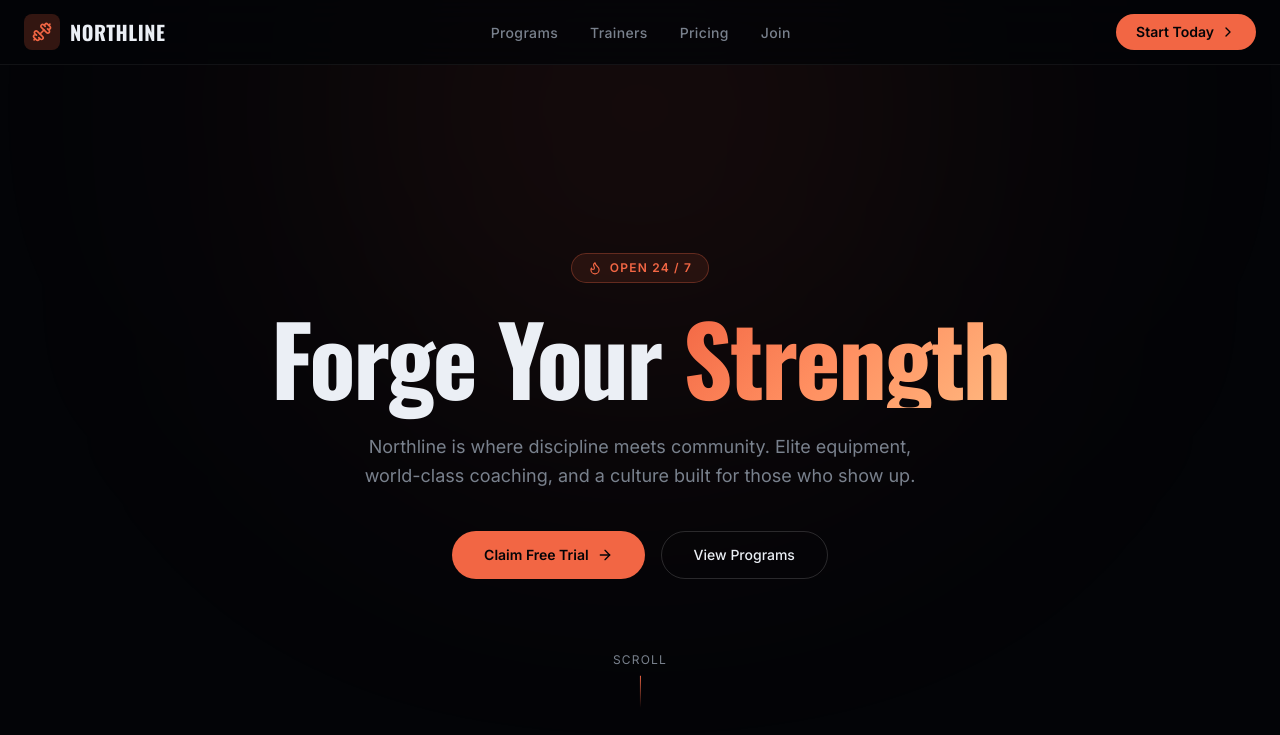
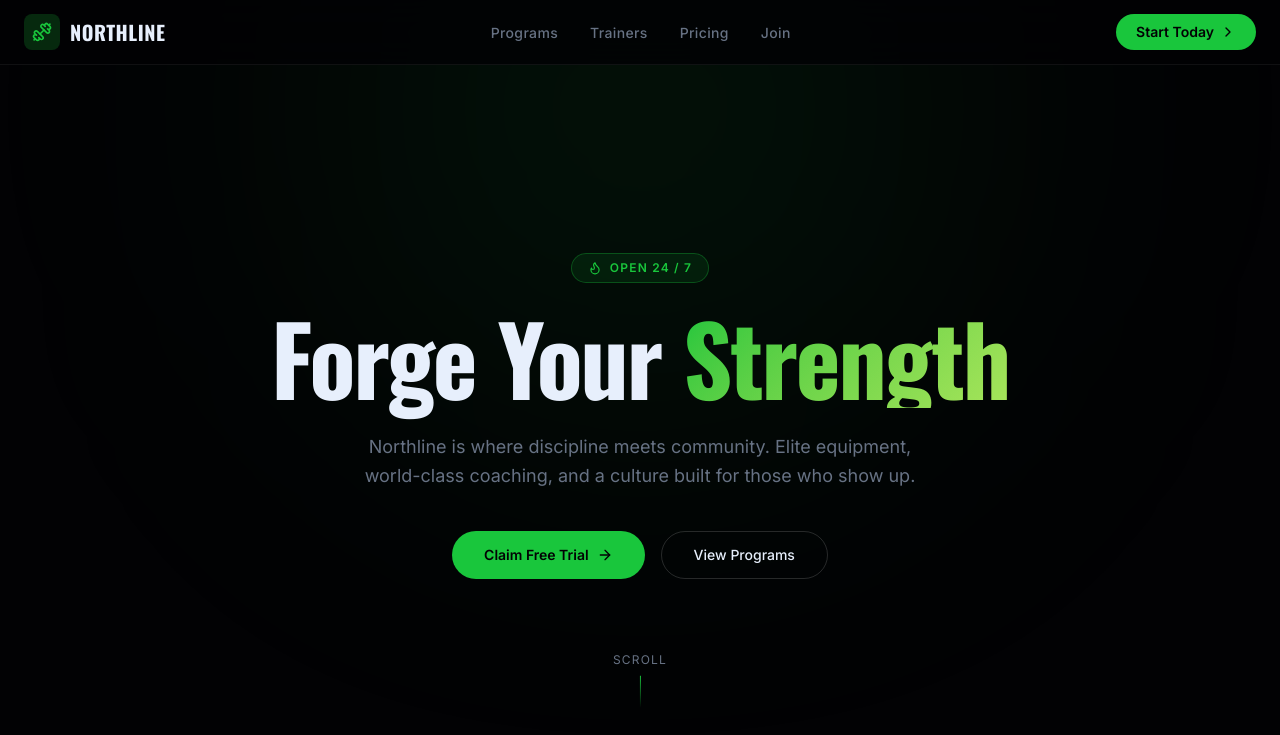
Before and after one commit to anas-khan-antimatter/mkt-northline-fitness, a Next.js app: page / in a window 1280 px wide. Shown: the top 735 px of the page. Built offline with nearby package versions, Linux system fonts and the light colour scheme.

Commit message:
antimatter: checkpoint c-1790732951274-8t1ke

```diff
--- a/src/app/globals.css
+++ b/src/app/globals.css
@@ -47,62 +47,62 @@
   --radius-2xl: calc(var(--radius) * 1.8);
 }
 
-/* Dark-first: Northline Fitness palette — athletic black, burnt orange, steel */
+/* Dark-first: Northline Fitness palette — industrial black, volt-green */
 :root {
-  --background: oklch(0.11 0.008 260);       /* near-black */
-  --foreground: oklch(0.95 0.01 260);
-  --card: oklch(0.16 0.01 260);
-  --card-foreground: oklch(0.95 0.01 260);
-  --popover: oklch(0.16 0.01 260);
-  --popover-foreground: oklch(0.95 0.01 260);
-  --primary: oklch(0.68 0.18 35);            /* burnt orange / fire */
-  --primary-foreground: oklch(0.11 0.008 260);
-  --secondary: oklch(0.22 0.01 260);
-  --secondary-foreground: oklch(0.95 0.01 260);
-  --muted: oklch(0.18 0.01 260);
-  --muted-foreground: oklch(0.6 0.02 260);
-  --accent: oklch(0.68 0.18 35);
-  --accent-foreground: oklch(0.11 0.008 260);
-  --destructive: oklch(0.7 0.19 22);
+  --background: oklch(0.09 0.006 260);       /* deeper near-black */
+  --foreground: oklch(0.95 0.02 260);
+  --card: oklch(0.14 0.01 260);
+  --card-foreground: oklch(0.95 0.02 260);
+  --popover: oklch(0.14 0.01 260);
+  --popover-foreground: oklch(0.95 0.02 260);
+  --primary: oklch(0.72 0.22 145);            /* volt-green */
+  --primary-foreground: oklch(0.09 0.006 260);
+  --secondary: oklch(0.20 0.01 260);
+  --secondary-foreground: oklch(0.95 0.02 260);
+  --muted: oklch(0.16 0.01 260);
+  --muted-foreground: oklch(0.55 0.03 260);
+  --accent: oklch(0.72 0.22 145);
+  --accent-foreground: oklch(0.09 0.006 260);
+  --destructive: oklch(0.65 0.25 30);
   --border: oklch(1 0 0 / 10%);
   --input: oklch(1 0 0 / 12%);
-  --ring: oklch(0.68 0.18 35 / 0.4);
+  --ring: oklch(0.72 0.22 145 / 0.4);
   --radius: 0.5rem;
-  --chart-1: oklch(0.68 0.18 35);
-  --chart-2: oklch(0.58 0.14 260);
-  --chart-3: oklch(0.48 0.12 260);
-  --chart-4: oklch(0.38 0.1 260);
-  --chart-5: oklch(0.28 0.08 260);
-  --sidebar: oklch(0.16 0.01 260);
-  --sidebar-foreground: oklch(0.95 0.01 260);
-  --sidebar-primary: oklch(0.68 0.18 35);
-  --sidebar-primary-foreground: oklch(0.11 0.008 260);
-  --sidebar-accent: oklch(0.22 0.01 260);
-  --sidebar-accent-foreground: oklch(0.95 0.01 260);
+  --chart-1: oklch(0.72 0.22 145);
+  --chart-2: oklch(0.62 0.18 145);
+  --chart-3: oklch(0.52 0.15 145);
+  --chart-4: oklch(0.38 0.10 260);
+  --chart-5: oklch(0.25 0.08 260);
+  --sidebar: oklch(0.14 0.01 260);
+  --sidebar-foreground: oklch(0.95 0.02 260);
+  --sidebar-primary: oklch(0.72 0.22 145);
+  --sidebar-primary-foreground: oklch(0.09 0.006 260);
+  --sidebar-accent: oklch(0.20 0.01 260);
+  --sidebar-accent-foreground: oklch(0.95 0.02 260);
   --sidebar-border: oklch(1 0 0 / 8%);
-  --sidebar-ring: oklch(0.68 0.18 35 / 0.4);
+  --sidebar-ring: oklch(0.72 0.22 145 / 0.4);
 }
 
 .dark {
-  /* same — always dark mode, no light theme switch needed */
-  --background: oklch(0.11 0.008 260);
-  --foreground: oklch(0.95 0.01 260);
-  --card: oklch(0.16 0.01 260);
-  --card-foreground: oklch(0.95 0.01 260);
-  --popover: oklch(0.16 0.01 260);
-  --popover-foreground: oklch(0.95 0.01 260);
-  --primary: oklch(0.68 0.18 35);
-  --primary-foreground: oklch(0.11 0.008 260);
-  --secondary: oklch(0.22 0.01 260);
-  --secondary-foreground: oklch(0.95 0.01 260);
-  --muted: oklch(0.18 0.01 260);
-  --muted-foreground: oklch(0.6 0.02 260);
-  --accent: oklch(0.68 0.18 35);
-  --accent-foreground: oklch(0.11 0.008 260);
-  --destructive: oklch(0.7 0.19 22);
+  /* always dark mode — no light/hc switcher */
+  --background: oklch(0.09 0.006 260);
+  --foreground: oklch(0.95 0.02 260);
+  --card: oklch(0.14 0.01 260);
+  --card-foreground: oklch(0.95 0.02 260);
+  --popover: oklch(0.14 0.01 260);
+  --popover-foreground: oklch(0.95 0.02 260);
+  --primary: oklch(0.72 0.22 145);
+  --primary-foreground: oklch(0.09 0.006 260);
+  --secondary: oklch(0.20 0.01 260);
+  --secondary-foreground: oklch(0.95 0.02 260);
+  --muted: oklch(0.16 0.01 260);
+  --muted-foreground: oklch(0.55 0.03 260);
+  --accent: oklch(0.72 0.22 145);
+  --accent-foreground: oklch(0.09 0.006 260);
+  --destructive: oklch(0.65 0.25 30);
   --border: oklch(1 0 0 / 10%);
   --input: oklch(1 0 0 / 12%);
-  --ring: oklch(0.68 0.18 35 / 0.4);
+  --ring: oklch(0.72 0.22 145 / 0.4);
 }
 
 @layer base {
@@ -117,10 +117,27 @@
   }
 }
 
-/* Custom utility for the gradient text hero */
+/* Custom utility for gradient text — volt-green aggressive */
 @utility text-fire {
-  background: linear-gradient(135deg, oklch(0.68 0.18 35), oklch(0.85 0.12 55));
+  background: linear-gradient(135deg, oklch(0.72 0.22 145), oklch(0.85 0.18 130));
   -webkit-background-clip: text;
   background-clip: text;
   color: transparent;
 }
+
+/* Voltmeter glow ring utility */
+@utility glow-ring {
+  box-shadow: 0 0 60px oklch(0.72 0.22 145 / 0.15), 0 0 120px oklch(0.72 0.22 145 / 0.08);
+}
+
+/* Scan-line noise overlay */
+@utility scan-lines {
+  background-image: repeating-linear-gradient(
+    0deg,
+    transparent 0px,
+    transparent 1px,
+    oklch(1 0 0 / 0.02) 1px,
+    oklch(1 0 0 / 0.02) 2px
+  );
+  background-size: 100% 2px;
+}
```
Also changed, not shown: .antimatter/wiki/log.md, .antimatter/wiki/map.json, .antimatter/wiki/map.md.
